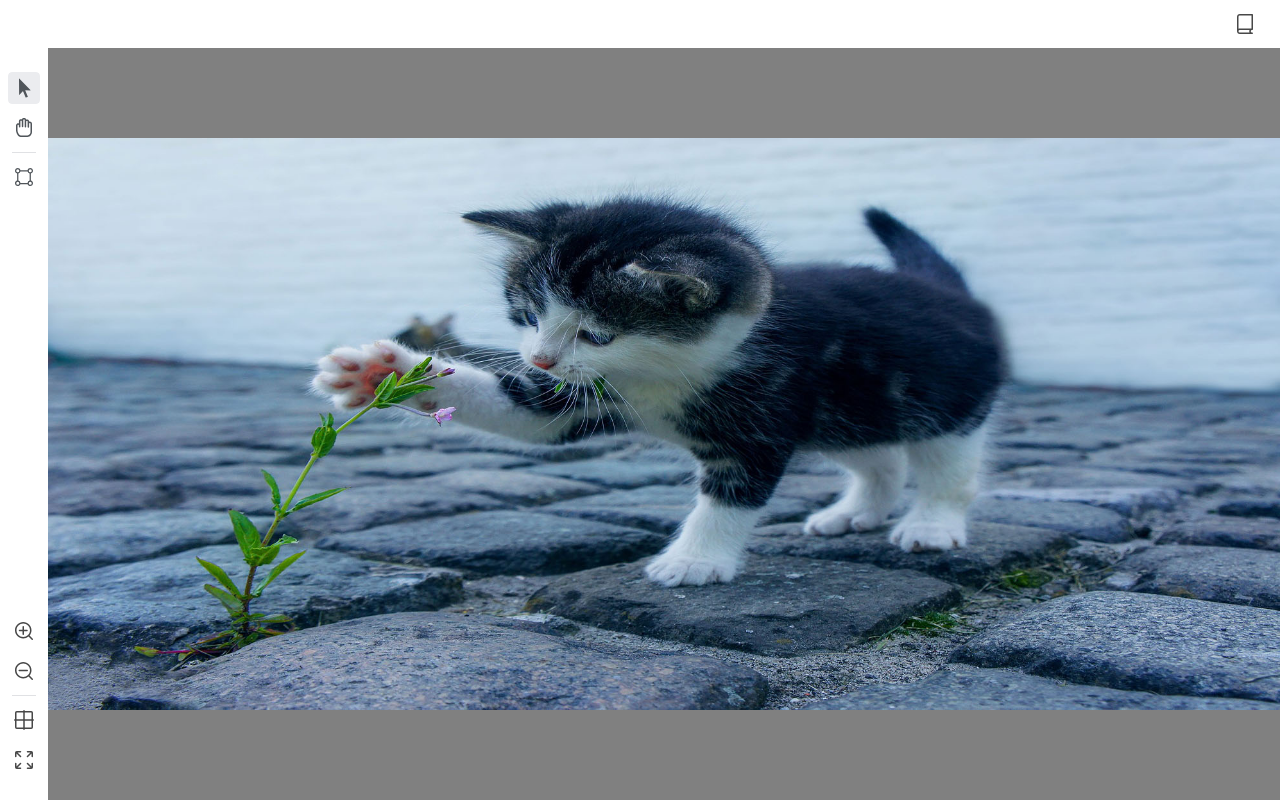
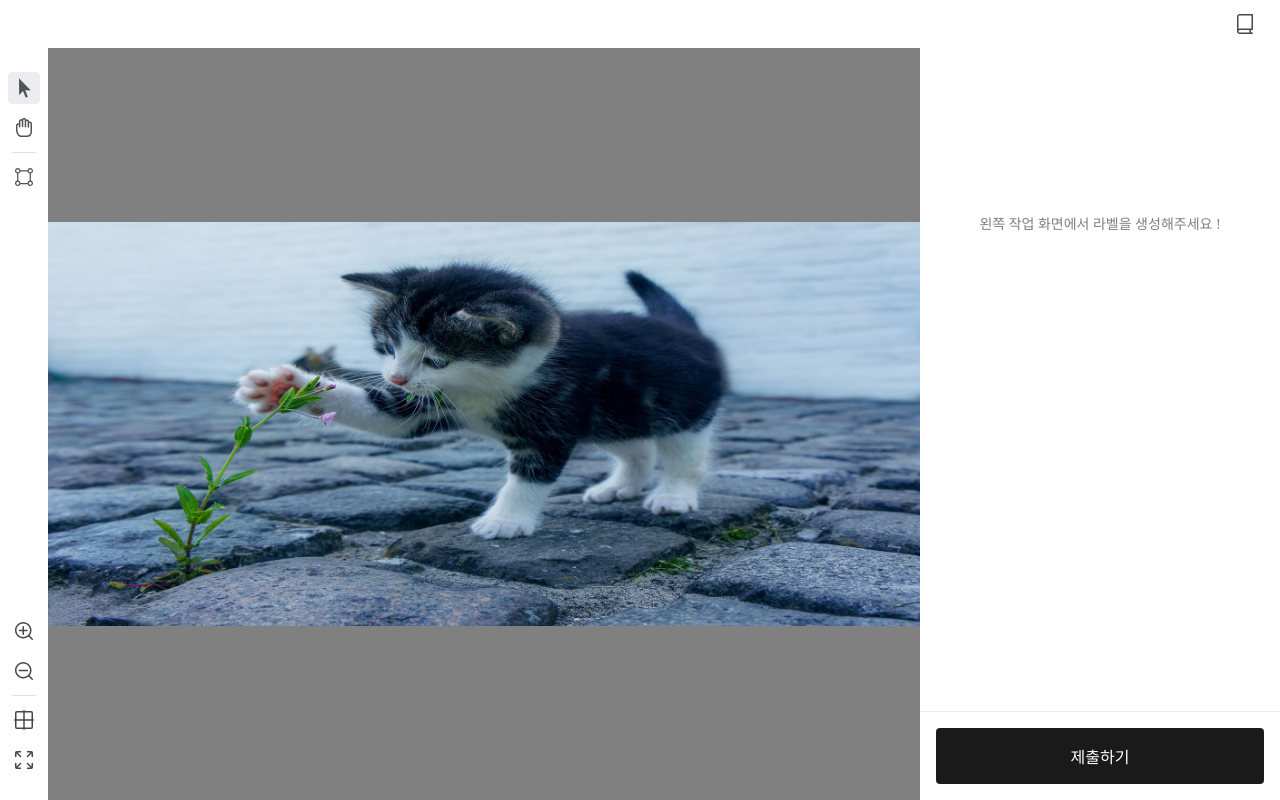
Before and after one commit to msm0748/bounding-box, a React (Create React App) app: page / in a window 1280 px wide. Built offline with nearby package versions, Linux system fonts and the light colour scheme.

Commit message:
feat: Create rightBar component

```diff
--- /dev/null
+++ b/src/components/bounding/main/RightBar.tsx
@@ -0,0 +1,124 @@
+import styled from "styled-components";
+import ColorPoint from "../../common/category/ColorPoint";
+
+interface Props {
+    elements: IElement[];
+}
+
+function RightBar({ elements }: Props) {
+    return (
+        <StyledWrap>
+            <div>
+                {elements.length < 1 && <StyledTextWrap>왼쪽 작업 화면에서 라벨을 생성해주세요 !</StyledTextWrap>}
+                <StyledElementsListWrap>
+                    <ul>
+                        {elements.map((element) => (
+                            <StyledItem key={element.id}>
+                                <StyledBlock>
+                                    <ColorPoint color={element.color} title={element.title} />
+                                </StyledBlock>
+                                <StyledSvgBlock>
+                                    <svg
+                                        width="16"
+                                        height="16"
+                                        fill="rgba(26,26,26,0.8)"
+                                        xmlns="http://www.w3.org/2000/svg"
+                                        fillOpacity="1"
+                                        viewBox="0 0 96 96"
+                                    >
+                                        <path
+                                            fillRule="evenodd"
+                                            clipRule="evenodd"
+                                            d="m23.992 26.778 3.725 50.296a1 1 0 0 0 .998.926h38.57a1 1 0 0 0 .998-.926l3.725-50.296 5.984.444-3.726 50.295A7 7 0 0 1 67.286 84H28.714a7 7 0 0 1-6.981-6.483l-3.726-50.295 5.984-.444Z"
+                                            fill="current"
+                                            fillOpacity="current"
+                                        ></path>
+                                        <path
+                                            fillRule="evenodd"
+                                            clipRule="evenodd"
+                                            d="M12 27a3 3 0 0 1 3-3h66a3 3 0 1 1 0 6H15a3 3 0 0 1-3-3ZM34.74 43.011a3 3 0 0 1 3.249 2.73l2 23a3 3 0 1 1-5.978.519l-2-23a3 3 0 0 1 2.73-3.249ZM45 69V46a3 3 0 1 1 6 0v23a3 3 0 1 1-6 0ZM58.74 71.989a3 3 0 0 1-2.729-3.249l2-23a3 3 0 1 1 5.978.52l-2 23a3 3 0 0 1-3.249 2.729Z"
+                                            fill="current"
+                                            fillOpacity="current"
+                                        ></path>
+                                        <path
+                                            fillRule="evenodd"
+                                            clipRule="evenodd"
+                                            d="M38.389 18a1 1 0 0 0-.987.836l-1.443 8.657-5.918-.986 1.443-8.658A7 7 0 0 1 38.388 12h19.224a7 7 0 0 1 6.904 5.85l1.443 8.657-5.918.986-1.443-8.657a1 1 0 0 0-.986-.836H38.388Z"
+                                            fill="current"
+                                            fillOpacity="current"
+                                        ></path>
+                                    </svg>
+                                </StyledSvgBlock>
+                            </StyledItem>
+                        ))}
+                    </ul>
+                </StyledElementsListWrap>
+            </div>
+            <div>
+                <StyledSubmitWrap>
+                    <StyledSubmitBtn>제출하기</StyledSubmitBtn>
+                </StyledSubmitWrap>
+            </div>
+        </StyledWrap>
+    );
+}
+
+export default RightBar;
+
+const StyledWrap = styled.section`
+    display: flex;
+    width: 360px;
+    height: 100%;
+    flex-direction: column;
+    justify-content: space-between;
+`;
+
+const StyledElementsListWrap = styled.div`
+    height: 360px;
+    overflow-y: overlay;
+`;
+
+const StyledItem = styled.li`
+    display: flex;
+    justify-content: space-between;
+    align-items: center;
+    padding: 15px;
+    cursor: pointer;
+    &.hover {
+        background: rgba(0, 0, 0, 0.04);
+    }
+    &.active {
+        background: rgba(0, 0, 0, 0.08);
+    }
+`;
+
+const StyledBlock = styled.div`
+    display: flex;
+    align-items: center;
+`;
+
+const StyledSvgBlock = styled.div`
+    &:hover svg {
+        fill: rgb(12, 95, 219);
+    }
+`;
+
+const StyledTextWrap = styled.div`
+    margin-top: 170px;
+    text-align: center;
+    color: rgb(123, 126, 133);
+    font-size: 14px;
+`;
+
+const StyledSubmitWrap = styled.div`
+    border-top: 1px solid rgb(235, 236, 239);
+    padding: 16px;
+`;
+
+const StyledSubmitBtn = styled.button`
+    background: rgb(26, 26, 26);
+    border-radius: 4px;
+    width: 100%;
+    height: 56px;
+    color: white;
+`;
--- a/src/components/bounding/main/canvas/LabelingCanvas.tsx
+++ b/src/components/bounding/main/canvas/LabelingCanvas.tsx
@@ -340,9 +340,12 @@ function LabelingCanvas(
     useEffect(() => {
         if (tool === "bounding" && actionRef.current === "none") {
             getSelectedElement(null);
+            highlightBox(undefined);
+        } else if (tool === "move") {
+            highlightBox(undefined);
         }
         draw();
-    }, [tool, getSelectedElement, draw]);
+    }, [tool, getSelectedElement, draw, highlightBox]);
 
     useImperativeHandle(ref, () => ({
         labelingMouseDown,
--- a/src/components/bounding/main/index.tsx
+++ b/src/components/bounding/main/index.tsx
@@ -2,6 +2,7 @@ import { useCallback, useEffect, useState, useRef } from "react";
 import styled from "styled-components";
 import Canvas from "./canvas";
 import LeftBar from "./LeftBar";
+import RightBar from "./RightBar";
 import { INITIAL_POSITION, INITIAL_SIZE, MIN_SCALE, MAX_SCALE, ZOOM_SENSITIVITY, INITIAL_SCALE } from "./defaults";
 import test from "../../../assets/images/test1.jpg";
 
@@ -140,6 +141,7 @@ function Main() {
                 hoveredBoxId={hoveredBoxId}
                 highlightBox={highlightBox}
             />
+            <RightBar elements={elements}></RightBar>
         </StyledMain>
     );
 }
--- a/src/components/common/category/CategoryItem.tsx
+++ b/src/components/common/category/CategoryItem.tsx
@@ -1,5 +1,5 @@
 import styled from "styled-components";
-import StyledColorPoint from "./ColorPoint.style";
+import ColorPoint from "./ColorPoint";
 
 interface Props extends ICategory {
     onChangeCategory: (selectedCategory: ICategory) => void;
@@ -14,8 +14,7 @@ function CategoryItem({ title, color, onChangeCategory, handleDropDown }: Props)
     return (
         <>
             <StyledItem onClick={hadleOnClick}>
-                <StyledColorPoint color={color} />
-                <div>{title}</div>
+                <ColorPoint title={title} color={color} />
             </StyledItem>
         </>
     );
--- /dev/null
+++ b/src/components/common/category/ColorPoint.tsx
@@ -0,0 +1,12 @@
+import StyledColorPoint from "./ColorPoint.style";
+
+function ColorPoint({ title, color }: ICategory) {
+    return (
+        <>
+            <StyledColorPoint color={color} />
+            <div>{title}</div>
+        </>
+    );
+}
+
+export default ColorPoint;
```
